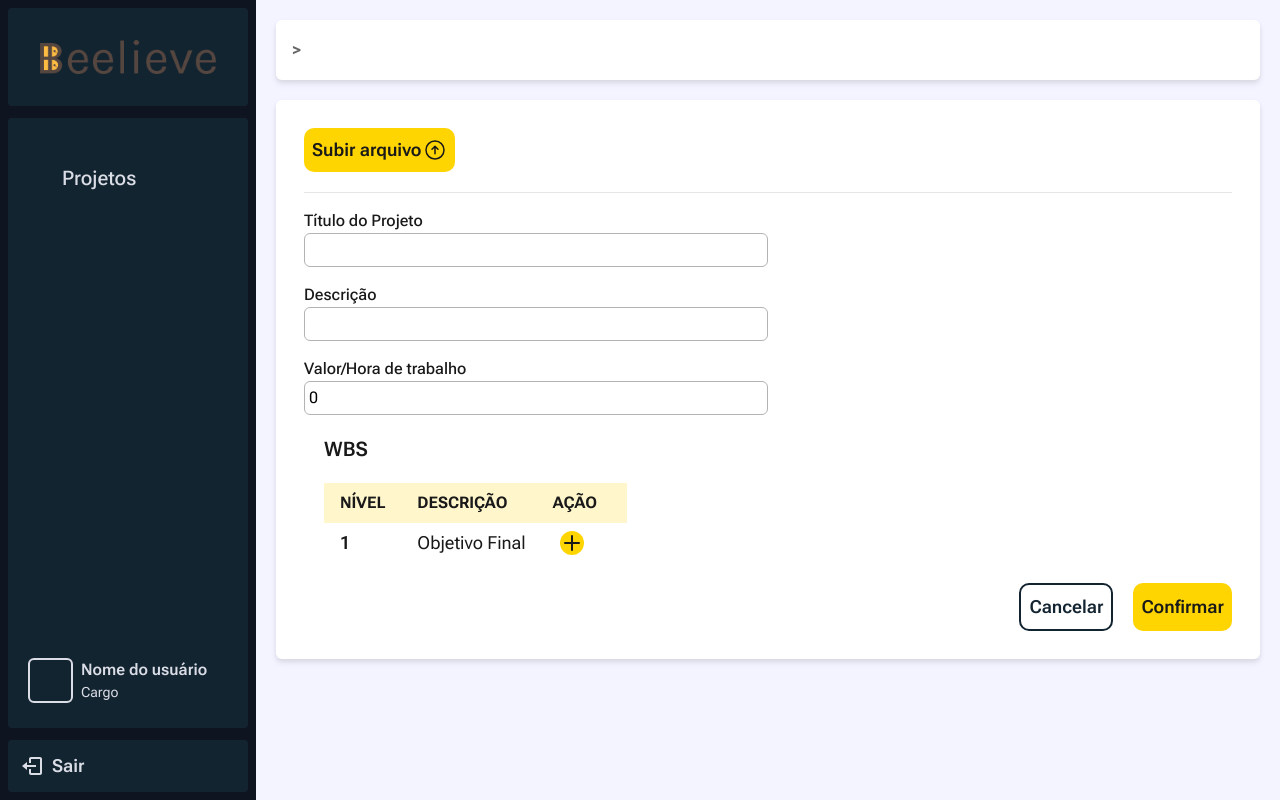
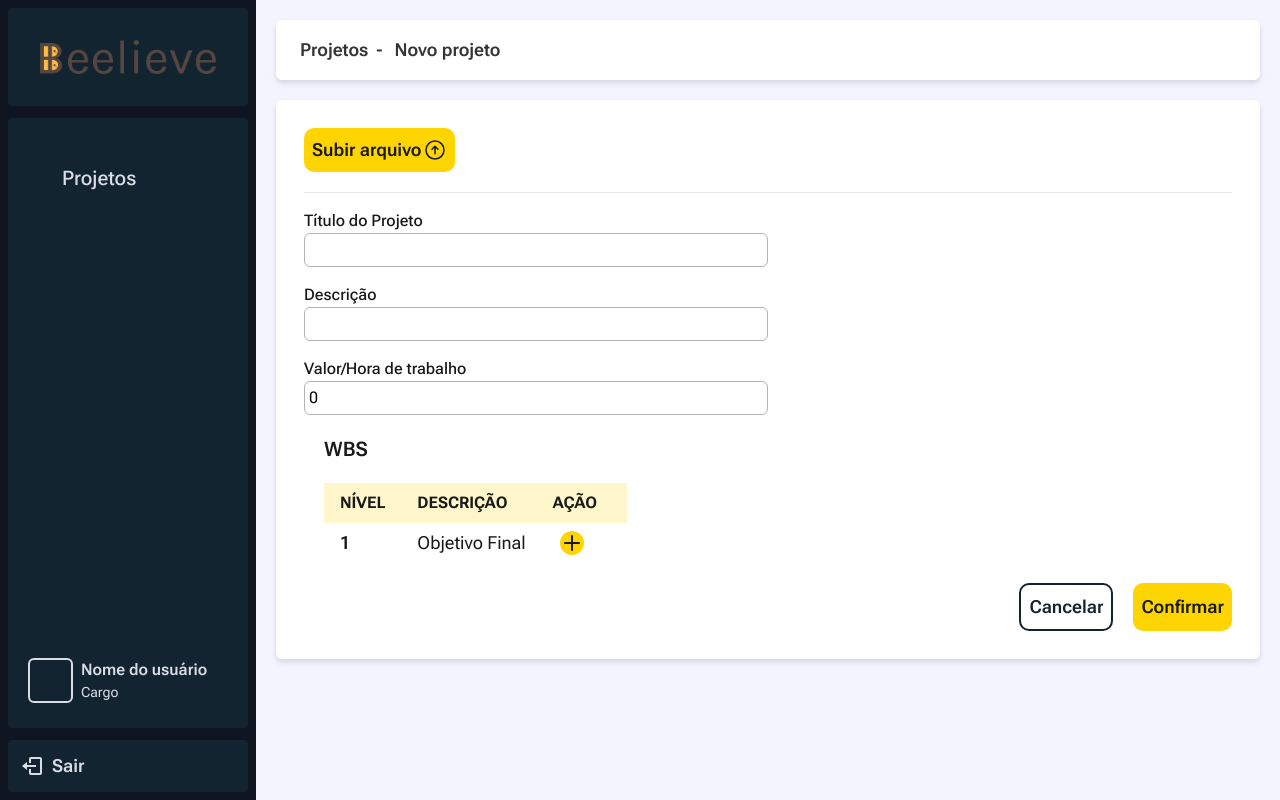
Before and after one commit to Equipe-Nimbus/Equipe-API-3DSM-Beelieve-Frontend, a React (Create React App) app: page /projetos/novo-projeto in a window 1280 px wide. Built offline with nearby package versions, Linux system fonts and the light colour scheme; some icons are missing.

Commit message:
fix: Consertei a exibição dos breadcrumbs

```diff
--- a/src/App.js
+++ b/src/App.js
@@ -1,12 +1,14 @@
 import React from "react"
 import NavBar from "./components/navBar"
 import { Outlet } from "react-router-dom"
+import Breadcrumbs from "./components/Breadcrumbs"
 
 function App() {
   return (
     <div className="flex">
       <NavBar />
       <div className="w-full ml-64">
+        <Breadcrumbs/>
         <Outlet />
       </div>
     </div>
--- a/src/components/Breadcrumbs.jsx
+++ b/src/components/Breadcrumbs.jsx
@@ -1,27 +1,32 @@
 import React from "react"
-import { useMatches } from "react-router-dom"
+import { useLocation } from "react-router-dom"
 import { Link } from "react-router-dom"
 
 function Breadcrumbs() {
-  let matches = useMatches()
+  let location = useLocation()
+  console.log(location)
+
+  let linkAtual = ""
+  const crumbs = location.pathname
+    .split("/")
+    .filter((crumb) => crumb !== "")
+    .map((crumb) => {
+      linkAtual += `/${crumb}`
+      const crumbCapitalizado = crumb[0].toUpperCase() + crumb.slice(1)
+      let crumbFormatado = crumbCapitalizado.split('-')
+      crumbFormatado = crumbFormatado[0] + ' ' + crumbFormatado.slice(1)
+
+      return(
+        <li className="after:content-['-'] last:after:content-[''] text-lg font-semibold text-n20 hover:text-on-light">
+          <Link to={linkAtual} className="inline-block px-2">{crumbFormatado}</Link>
+        </li>
+      )
+    })
 
   return (
     <>
-    <div className="bg-bg100 m-5 rounded-md p-4 drop-shadow-md">
-      <ol className="flex flex-row gap-1 text-lg font-semibold text-on-light">
-        {matches.map((match, index) => (
-          <li key={index} className={matches.length > 1 && match !== matches[matches.length - 1] ? 'hover:border-b-2 text-n40 hover:text-on-light' : ''}>
-            {matches.length > 1 && match !== matches[matches.length - 1] ? (
-              <Link to={match.pathname}>
-                {match.handle?.title}
-                {" >"}
-              </Link>
-            ) : (
-              match.handle?.title
-            )}
-          </li>
-        ))}
-      </ol>
+      <div className="m-5 rounded-md bg-bg100 p-4 drop-shadow-md">
+        <ol className="flex flex-row gap-1 ">{crumbs}</ol>
       </div>
     </>
   )
--- a/src/pages/DetalhesProjeto.jsx
+++ b/src/pages/DetalhesProjeto.jsx
@@ -2,7 +2,6 @@ import React, { useEffect, useState } from "react"
 import { useParams } from "react-router-dom"
 import axios from "../services/axios"
 
-import Breadcrumbs from "../components/Breadcrumbs"
 import VisaoGeral from "../components/VisaoGeral"
 import MenuSelecao from "../components/MenuSelecao"
 import VisualizarEditarWbs from "../components/VisualizarEditarWbs"
@@ -64,7 +63,6 @@ function DetalhesProjeto() {
 
   return (
     <>
-      <Breadcrumbs />
       <VisaoGeral
         nomeProjeto={projeto.nome_projeto}
         descricaoProjeto={projeto.descricao_projeto}
--- a/src/pages/ListaProjeto.jsx
+++ b/src/pages/ListaProjeto.jsx
@@ -2,7 +2,6 @@ import React, { useEffect, useState } from "react"
 import { useNavigate } from "react-router-dom"
 import axios from "../services/axios"
 
-import Breadcrumbs from "../components/Breadcrumbs.jsx"
 import Button from "../components/Button.jsx"
 import CardProjeto from "../components/CardProjeto.jsx"
 
@@ -27,7 +26,6 @@ function ListaProjeto() {
 
   return (
     <div>
-      <Breadcrumbs />
       <div className="m-5 rounded-md bg-bg100 p-7 drop-shadow-md">
         <Button
           texto="Novo"
--- a/src/pages/NovoProjeto.jsx
+++ b/src/pages/NovoProjeto.jsx
@@ -1,6 +1,5 @@
 import React from "react";
 import Button from "../components/Button";
-import Breadcrumbs from "../components/Breadcrumbs";
 import FormCadastroProjeto from "../components/FormCadastroProjeto/FormCadastroProjeto";
 
 import { HiOutlineArrowUpCircle } from "react-icons/hi2";
@@ -8,7 +7,6 @@ import { HiOutlineArrowUpCircle } from "react-icons/hi2";
 function NovoProjeto() {
   return (
     <>
-      <Breadcrumbs/>
       <div className="bg-bg100 m-5 rounded-md p-7 drop-shadow-md">
         <Button
           texto="Subir arquivo"
```
